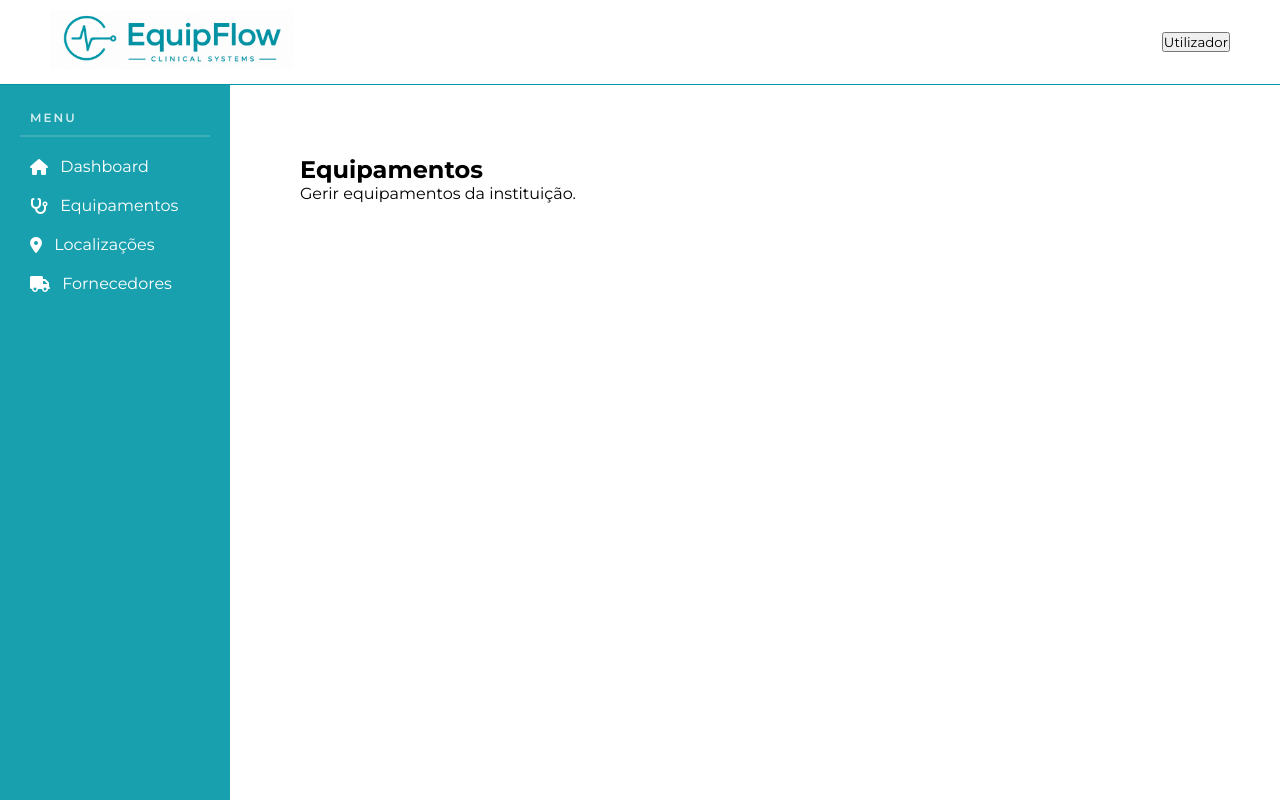
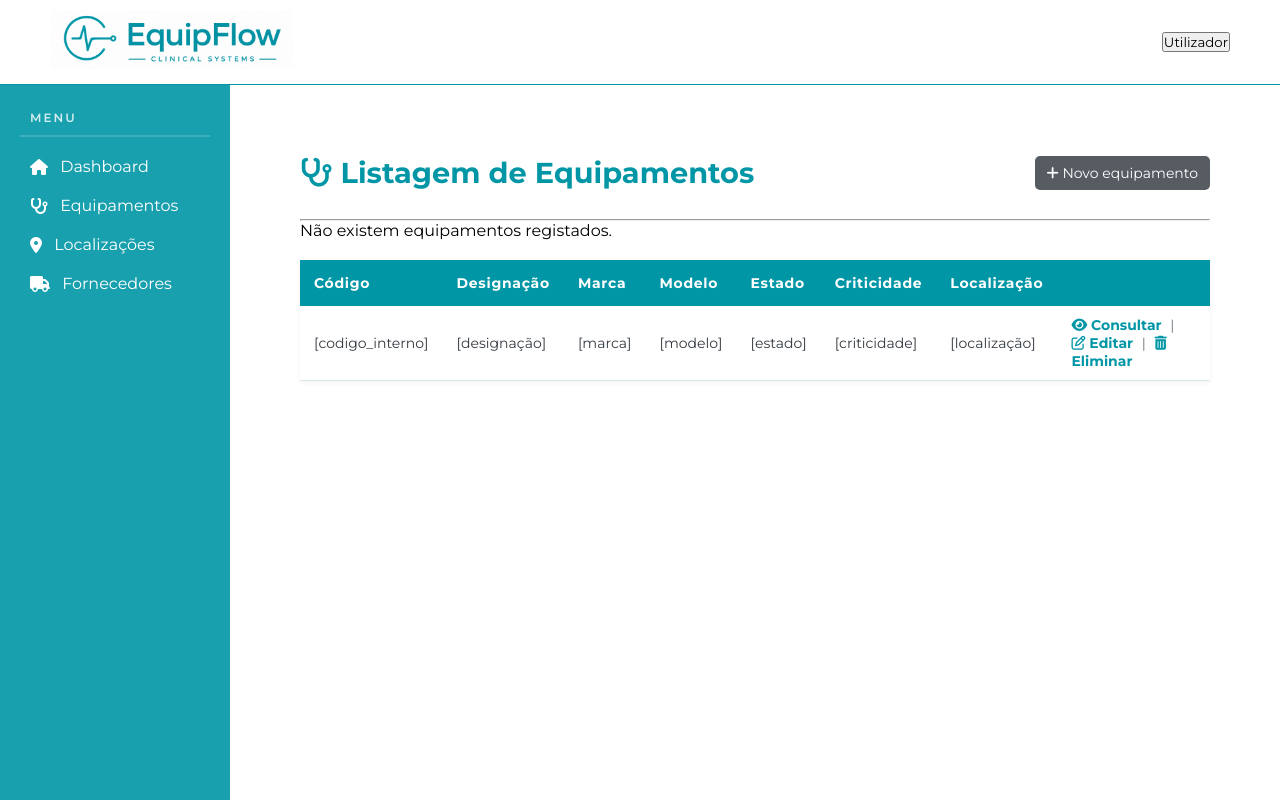
Before and after one commit to brunafcb98/ProjetoSIBDAS, a PHP site: the page made by Área Privada/views/equipamentos/equipamentos.html in a window 1280 px wide. Run offline with PHP 8.4, Linux system fonts and the light colour scheme.

Commit message:
Area privada - lista de equipamentos com tabela

```diff
--- a/assets/css/1241677_privado.css
+++ b/assets/css/1241677_privado.css
@@ -82,3 +82,93 @@ section {
     flex-grow: 1;           /* Permite que o conteúdo cresça conforme o espaço disponível */
     padding: 10px 70px;          /* Espaçamento interno para melhor leitura */
 }
+
+/* Estilos Equipamentos - lista */
+/* Define o estilo geral da tabela */
+table {
+    width: 100%;                      /* Ocupa toda a largura do contêiner */
+    border-collapse: collapse;        /* Elimina espaços entre as células */
+    margin-top: 20px;                 /* Espaço acima da tabela */
+    background-color: #fff;           /* Fundo branco para a tabela */
+    box-shadow: 0 2px 5px rgba(0,0,0,0.05); /* Sombra sutil para dar profundidade */
+}
+
+/* Estilização do cabeçalho da tabela */
+thead {
+    background-color: #0096a6;        /* Fundo azul para o cabeçalho */
+    color: #ffffff;                   /* Cor do texto em branco */
+    text-align: left;                 /* Alinha o texto à esquerda */
+}
+
+/* Define o espaçamento e estilo dos cabeçalhos de coluna */
+thead th {
+    padding: 14px;                    /* Espaçamento interno em cada célula do cabeçalho */
+    font-size: 14px;                  /* Tamanho da fonte */
+    text-transform: capitalize;       /* Transforma o texto para iniciar com letra maiúscula */
+    letter-spacing: 0.05em;           /* Espaçamento entre letras */
+}
+
+/* Estilização do corpo da tabela (células de dados) */
+tbody td {
+    padding: 10px 14px;               /* Espaçamento interno nas células */
+    border-bottom: 1px solid #dce8e9;  /* Linha inferior para separar as linhas */
+    font-size: 14px;                  /* Tamanho da fonte para os dados */
+    color: #343a40;                   /* Cor do texto em tom escuro */
+}
+
+/* Efeito de hover nas linhas da tabela */
+tbody tr:hover {
+    background-color: #dce8e9;        /* Fundo levemente cinza ao passar o rato sobre uma linha
+*/
+}
+
+/* Estilização dos links dentro das células da tabela */
+td a {
+    color: #0096a6;                   /* Cor azul para os links */
+    text-decoration: none;            /* Remove sublinhado padrão */
+    font-weight: bold;                /* Aplica negrito aos links */
+}
+
+/* Efeito hover nos links da tabela */
+td a:hover {
+    text-decoration: underline;       /* Sublinha o link ao passar o rato */
+}
+
+/* Estilização dos separadores (span) dentro das células */
+td span {
+    color: #6c757d;                   /* Cor em tom de cinza para os separadores */
+    margin: 0 5px;                    /* Espaço à esquerda e direita dos separadores */
+}
+
+/* Estilização dos Botões Superiores */
+/* Contentor superior que contém o título e o botão de novo cliente */
+.actions-top {
+    display: flex;                    /* Utiliza o layout flexível */
+    justify-content: space-between;   /* Distribui os elementos aos extremos */
+    align-items: center;              /* Alinha os elementos verticalmente */
+    margin-bottom: 10px;              /* Espaço abaixo do container */
+}
+
+/* Estilização do título na seção de ações */
+.actions-top h2 {
+    font-size: 1.8em; /* Tamanho do título */
+    font-weight: 500; /* Espessura do título */
+    color: #0096a6; /* Cor do título */
+}
+
+/* Estilização do link (botão) de novo cliente */
+.actions-top a {
+    display: inline-block;            /* Exibe como bloco em linha */
+    padding: 8px 12px;                /* Espaçamento interno para o botão */
+    background-color: #565c62;        /* Fundo escuro para o botão */
+    color: #fff;                      /* Texto em branco */
+    border-radius: 5px;               /* Bordas arredondadas */
+    text-decoration: none;            /* Sem sublinhado */
+    font-size: 14px;                  /* Tamanho da fonte */
+    transition: background 0.3s;      /* Transição suave para mudança de fundo */
+}
+
+/* Efeito hover para o botão de novo cliente */
+.actions-top a:hover {
+    background-color: #8a9aa9;        /* Fundo mais claro ao passar o rato */
+}
--- a/Área Privada/views/equipamentos/equipamentos.html
+++ b/Área Privada/views/equipamentos/equipamentos.html
@@ -46,12 +46,48 @@
 </aside>
 
 <!-- Conteúdo Principal -->
-<main class="content">
-    <section>
-        <h2>Equipamentos</h2>
-        <p>Gerir equipamentos da instituição.</p>
-    </section>
-</main>
+<div class="content">
+    <div class="actions-top">
+        <h2><strong><i class="fa-solid fa-stethoscope"></i> Listagem de Equipamentos </strong></h2>
+        <a href="novo.html"><i class="fa-solid fa-plus me-2"></i> Novo equipamento</a>
+    </div>
+    <br>
+    <hr>
+    <p>Não existem equipamentos registados.</p>
+    <table>
+        <thead>
+            <tr>
+                <th>Código</th>
+                <th>Designação</th>
+                <th>Marca</th>
+                <th>Modelo</th>
+                <th>Estado</th>
+                <th>Criticidade</th>
+                <th>Localização</th>
+                <th></th>
+            </tr>
+        </thead>
+        <tbody>
+            <tr>
+                <td>[codigo_interno]</td>
+                <td>[designação]</td>
+                <td>[marca]</td>
+                <td>[modelo]</td>
+                <td>[estado]</td>
+                <td>[criticidade]</td>
+                <td>[localização]</td>
+                <td>
+                    <a href="detalhes.html"><i class="fa-solid fa-eye me-2"></i> Consultar</a>
+                    <span>|</span>
+                    <a href="editar.html"><i class="fa-regular fa-pen-to-square me-2"></i> Editar</a>
+                    <span>|</span>
+                    <a href="apagar.html"><i class="fa-solid fa-trash-can me-2"></i> Eliminar</a>
+                </td>
+            </tr>
+        </tbody>
+    </table>
+</div>
+
 
 
 </body>
```
Also changed, not shown: Área Privada/views/equipamentos/lista.html (deleted, +0 -58 lines).
